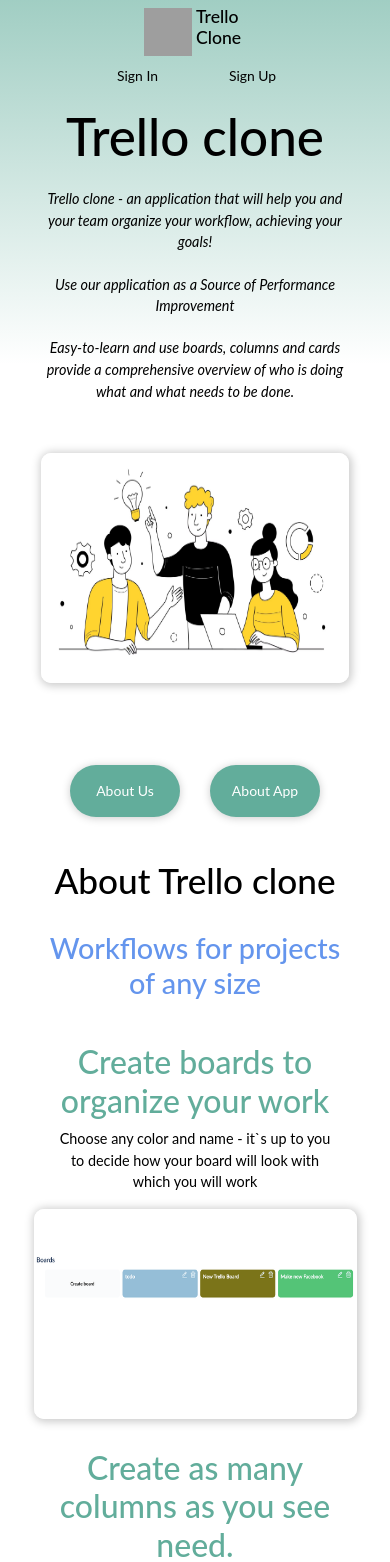
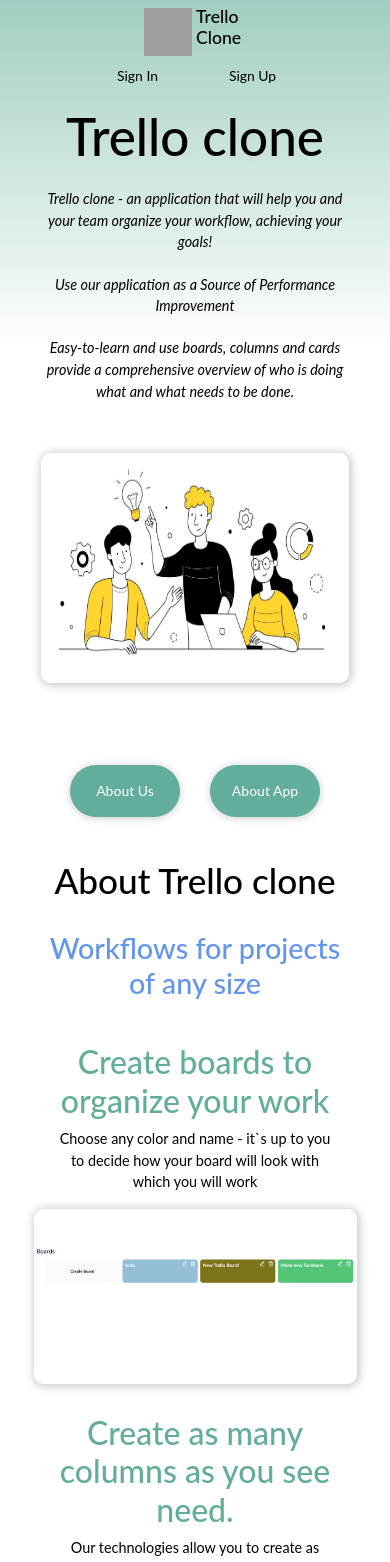
Before and after one commit to Veronchi/Rs-Clone, a React (Create React App) app: page /welcome in a window 390 px wide. Shown: the top 1562 px of the page. Built offline with nearby package versions, Linux system fonts and the light colour scheme; grey boxes are pictures that could not be loaded; a web font is replaced by a local one.

Commit message:
refactor: change adaptive styles

```diff
--- a/src/components/AboutApp/style.scss
+++ b/src/components/AboutApp/style.scss
@@ -85,8 +85,9 @@
       @media screen and (max-width: 680px) {
         height: 210px;
       }
-      @media screen and (max-width: 410px) {
+      @media screen and (max-width: 490px) {
         width: 100%;
+        height: 175px;
       }
     }
   }
```
